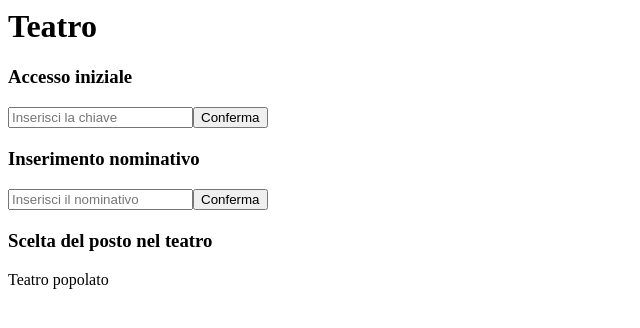
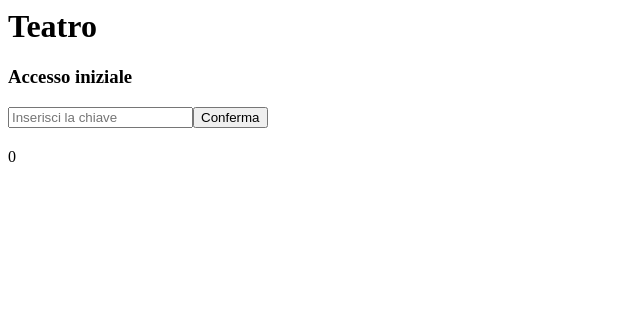
Before and after one commit to Framattat/progetto-teatro-serviziweb-angular, an Angular app: page / in a window 1280 px wide. Shown: the top 328 px of the page, without its empty margins (0-640 px from the left). Built offline with nearby package versions, Linux system fonts and the light colour scheme.

Commit message:
Modifiche template

```diff
--- a/src/app/app.component.html
+++ b/src/app/app.component.html
@@ -1,9 +1,11 @@
 <h1>Teatro</h1>
-<div style="margin-bottom: 20px;">
+<div *ngIf="stato == 0" style="margin-bottom: 20px;">
   <h3>Accesso iniziale</h3>
   <input type="text" placeholder="Inserisci la chiave" #key />
   <button (click)="accesso(key.value); key.value = ''">Conferma</button>
+
 </div>
-<app-nominativo></app-nominativo>
-<app-posto> </app-posto>
-<div>{{avviso}}</div>
+<app-nominativo *ngIf="stato == 1"></app-nominativo>
+<app-posto *ngIf="stato == 2"> </app-posto>
+{{stato}}
+<div>{{ avviso }}</div>
--- a/src/app/app.component.ts
+++ b/src/app/app.component.ts
@@ -11,6 +11,7 @@ export class AppComponent {
 
   teatro: string = ' ';
   avviso: string = '';
+  stato: number = 0;
 
   accesso(key: string) {
     if (key != '') {
@@ -18,6 +19,7 @@ export class AppComponent {
       this.db.getDb(key).subscribe({
         next: (res: any) => {
           this.avviso = '';
+          this.stato = 1;
           if (res == null) {
             console.log(res);
             this.imposta_teatro(key);
```
